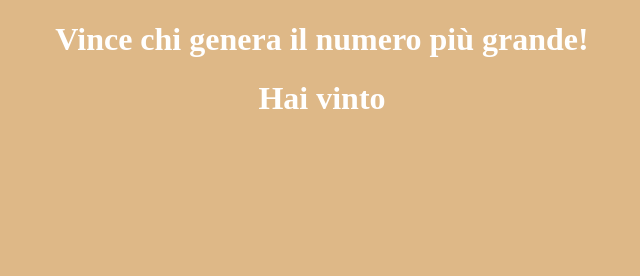
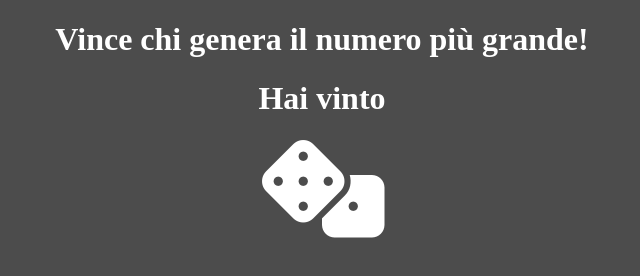
Before and after one commit to mattiatealdi/js-mail-dadi, a plain HTML site: page dadi/index.html in a window 1280 px wide. Shown: the whole page, without its empty margins (318-958 px from the left). Drawn offline with Linux system fonts and the light colour scheme.

Commit message:
finished

```diff
--- a/dadi/css/style.css
+++ b/dadi/css/style.css
@@ -1,7 +1,11 @@
 body{
-    background-color: burlywood;
+    background-color: rgba(0,0,0, 0.7);
     color: white;
     width: 80%;
     margin: 0 auto;
     text-align: center;
 }
+i{
+    color: white;
+    font-size: 100px;
+}
--- a/dadi/index.html
+++ b/dadi/index.html
@@ -6,6 +6,8 @@
     <meta name="viewport" content="width=device-width, initial-scale=1.0">
     <title>Document</title>
     <link rel="stylesheet" href="css/style.css">
+    <script src="https://kit.fontawesome.com/a076d05399.js" crossorigin="anonymous"></script>
+
 </head>
 <body>
 
@@ -16,6 +18,8 @@
 
     </h1>
 
+    <h1><i class="fas fa-dice"></i></h1>
+
     <script src="js/myscript.js"></script>
 </body>
 </html>
--- a/dadi/js/myscript.js
+++ b/dadi/js/myscript.js
@@ -19,5 +19,4 @@ if(numPlayer > numComputer){
     document.getElementById('msg').innerHTML = computerWins;
 }else{
     document.getElementById('msg').innerHTML = tie;
-
 }
```
